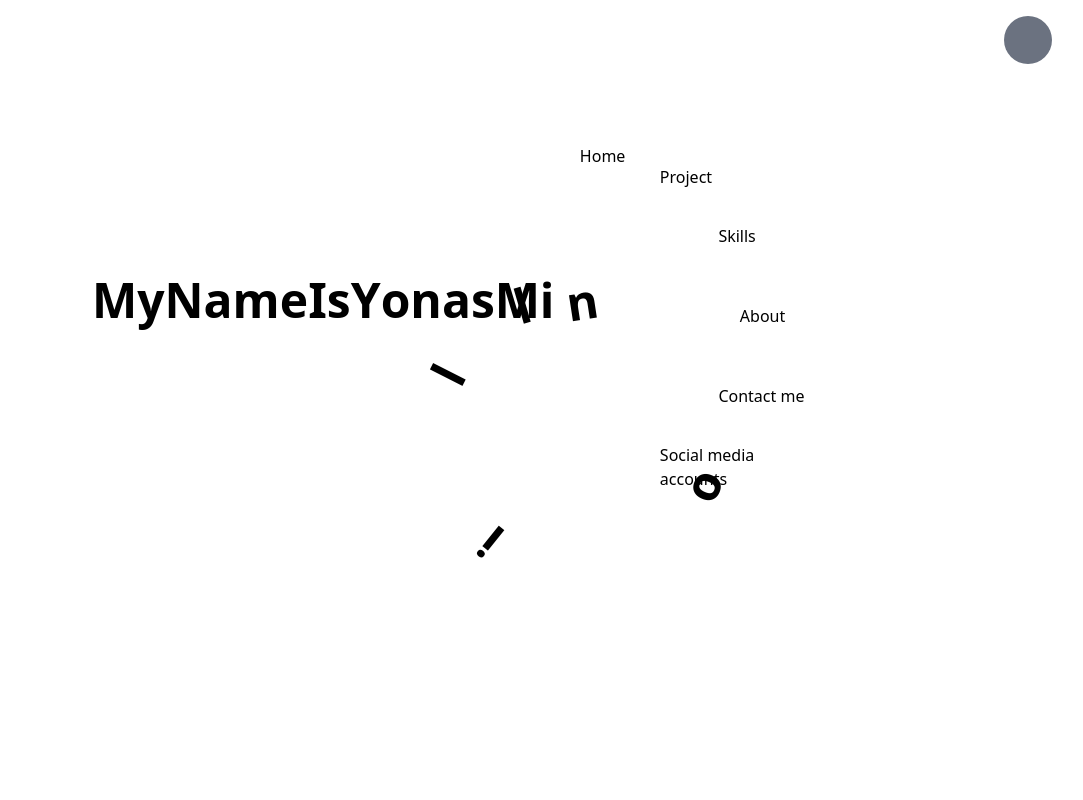
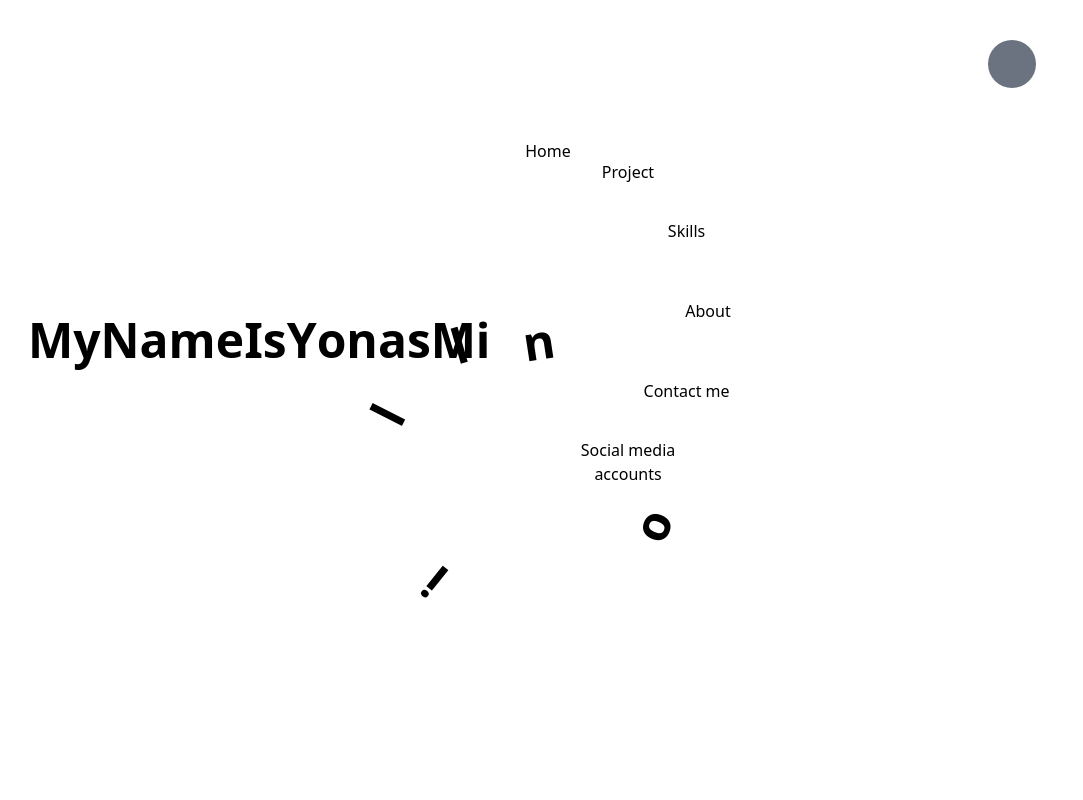
Before and after one commit to YoniBcha/portfolio, a Next.js app: page / in a window 1280 px wide. Shown: the top 800 px of the page, without its empty margins (148-1231 px from the left). Built offline with nearby package versions, Linux system fonts and the light colour scheme.

Commit message:
the home page animation is updated and also the header is also created and styled

```diff
--- a/app/page.tsx
+++ b/app/page.tsx
@@ -7,7 +7,8 @@ export default function Home() {
   const textControls = useAnimation();
   const textContainerRef = useRef<HTMLDivElement>(null);
   const textBlowUpControls = useAnimation();
-  const [isFixed, setIsFixed] = useState(false);
+  const [isHeaderVisible, setIsHeaderVisible] = useState(false); // Track header visibility
+  const homeSectionRef = useRef<HTMLDivElement>(null); // Ref for the home section
 
   const text = "My Name Is Yonas Million";
   const characters = text.split("");
@@ -45,10 +46,16 @@ export default function Home() {
 
   useEffect(() => {
     const handleScroll = () => {
-      if (window.scrollY > 100) {
-        setIsFixed(true);
+      if (homeSectionRef.current) {
+        const homeSectionHeight = homeSectionRef.current.offsetHeight; // Height of the home section
+        const scrollY = window.scrollY; // Current scroll position
+
+        // Show header only if the user has scrolled past the home section
+        if (scrollY > homeSectionHeight) {
+          setIsHeaderVisible(true);
         } else {
-        setIsFixed(false);
+          setIsHeaderVisible(false);
+        }
       }
     };
 
@@ -57,15 +64,45 @@ export default function Home() {
   }, []);
 
   return (
-    <main className="mx-20">
-      <header className={`flex items-center h-20 ${isFixed ? "fixed top-0 left-0 right-0 bg-white z-50 shadow-md" : ""}`}>
-        <nav className="flex justify-end w-full items-center">
+    <main className="mx-2 md:mx-24">
+      {/* Conditionally render the header */}
+      <motion.header
+        initial={{ y: -100, opacity: 0 }}
+        animate={
+          isHeaderVisible ? { y: 0, opacity: 1 } : { y: -100, opacity: 0 }
+        }
+        transition={{ duration: 0.4, ease: "easeInOut" }}
+        className="fixed top-0 left-0 right-0 z-50 shadow-md h-20 flex items-center"
+        style={{
+          background:
+            "linear-gradient(to bottom, rgba(102, 126, 234, 1), rgba(118, 75, 162, 0))",
+          maskImage:
+            "linear-gradient(to bottom, rgba(0, 0, 0, 1), rgba(0, 0, 0, 0.6))",
+        }}
+      >
+        <nav className="flex justify-end w-full items-center gap-6 pr-6">
+          {["Home", "Project", "Skills", "About", "Contact Me"].map(
+            (link, index) => (
+              <a
+                key={index}
+                href="#"
+                className="text-white hover:text-gray-200"
+              >
+                {link}
+              </a>
+            )
+          )}
+          <div className="flex items-center justify-center h-12 w-12 rounded-full bg-white"></div>
+        </nav>
+      </motion.header>
+
+      <section ref={homeSectionRef} className="h-screen ">
+        <div className="flex justify-end mt-10">
           <div className="flex items-center justify-center h-12 w-12 rounded-full bg-gray-500"></div>
-        </nav>
-      </header>
-      <section className="flex flex-1 h-screen">
-        <div className="flex-1 flex flex-col items-start justify-start relative overflow-visible">
-          <div className={`absolute right-0 top-[28%] transform -translate-y-1/4 ${isFixed ? "hidden" : ""}`}>
+        </div>
+        <div className="flex relative overflow-visible mt-20">
+          <div className="">
+            <div className="absolute left-1/2 top-[28%] transform -translate-y-1/4">
               {[
                 "Home",
                 "Project",
@@ -76,7 +113,7 @@ export default function Home() {
               ].map((link, index) => (
                 <div
                   key={index}
-                className="absolute w-28 pb-7"
+                  className="absolute w-28 pb-7 text-center"
                   style={{
                     transform: `rotate(${
                       (180 / 6) * index - 90
@@ -91,14 +128,14 @@ export default function Home() {
               ))}
             </div>
             <motion.div
-            className="mt-28 ml-40 text-3xl"
+              className="mt-14  ml-20 text-3xl"
               initial={{ scale: 0, opacity: 0 }}
               animate={textBlowUpControls}
             >
               I am software engineer and graphics designer
             </motion.div>{" "}
             <div
-            className="flex h-80 items whitespace-nowrap ml-20 mt-3"
+              className="flex ml-10  mt-5 h-80 items whitespace-nowrap"
               ref={textContainerRef}
             >
               {characters.map((char, index) => (
@@ -113,12 +150,14 @@ export default function Home() {
                 </motion.span>
               ))}
             </div>
+          </div>
           <div className="h-40 w-full -mt-60"></div>
         </div>
         <div className="flex-1"></div>
       </section>
 
-      <section className="flex flex-col gap-10 mx-16 -mt-20">
+      {/* Project Section */}
+      <section className="flex flex-col gap-10 mx-16 -mt-5">
         <div className="text-2xl font-bold text-center">Projects</div>
         <div className="grid grid-cols-2 md:grid-cols-4 gap-4">
           <div className="grid gap-4">
```
Lines whose indentation alone changed are shown as unchanged.
